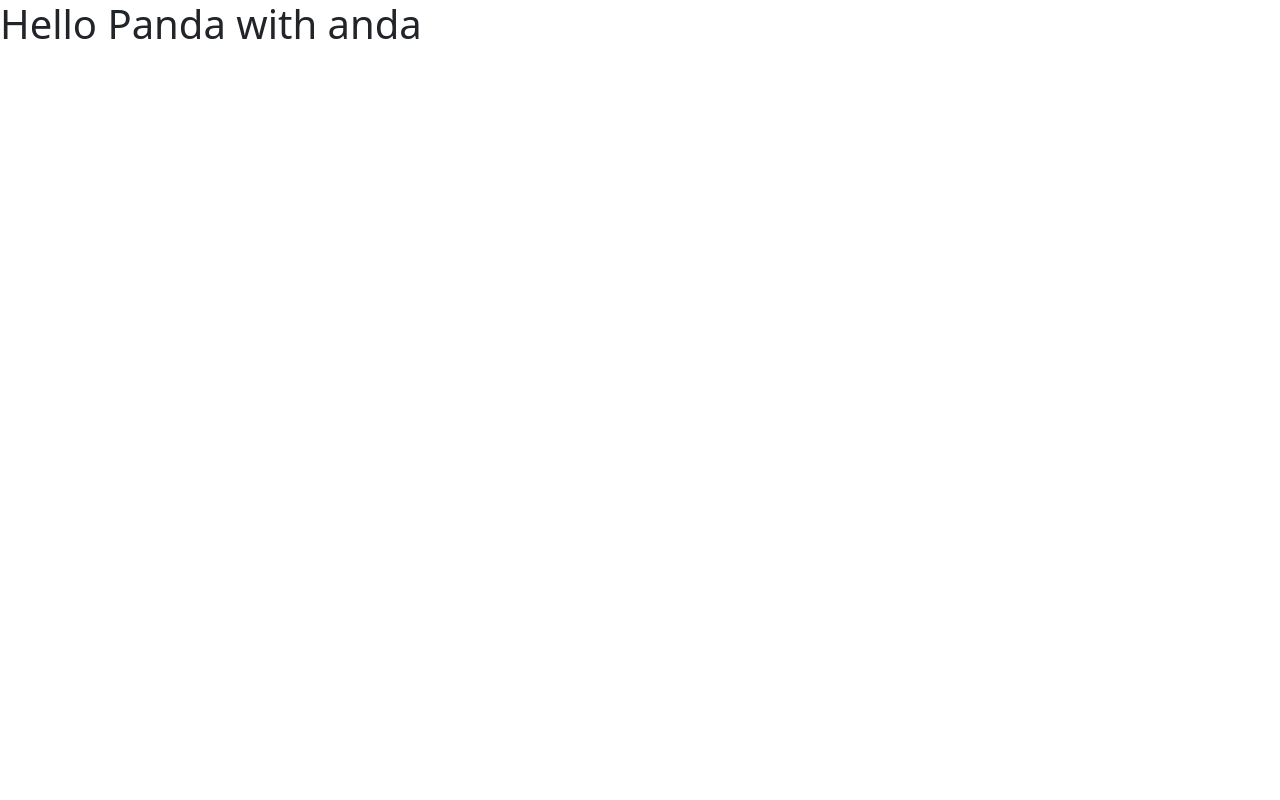
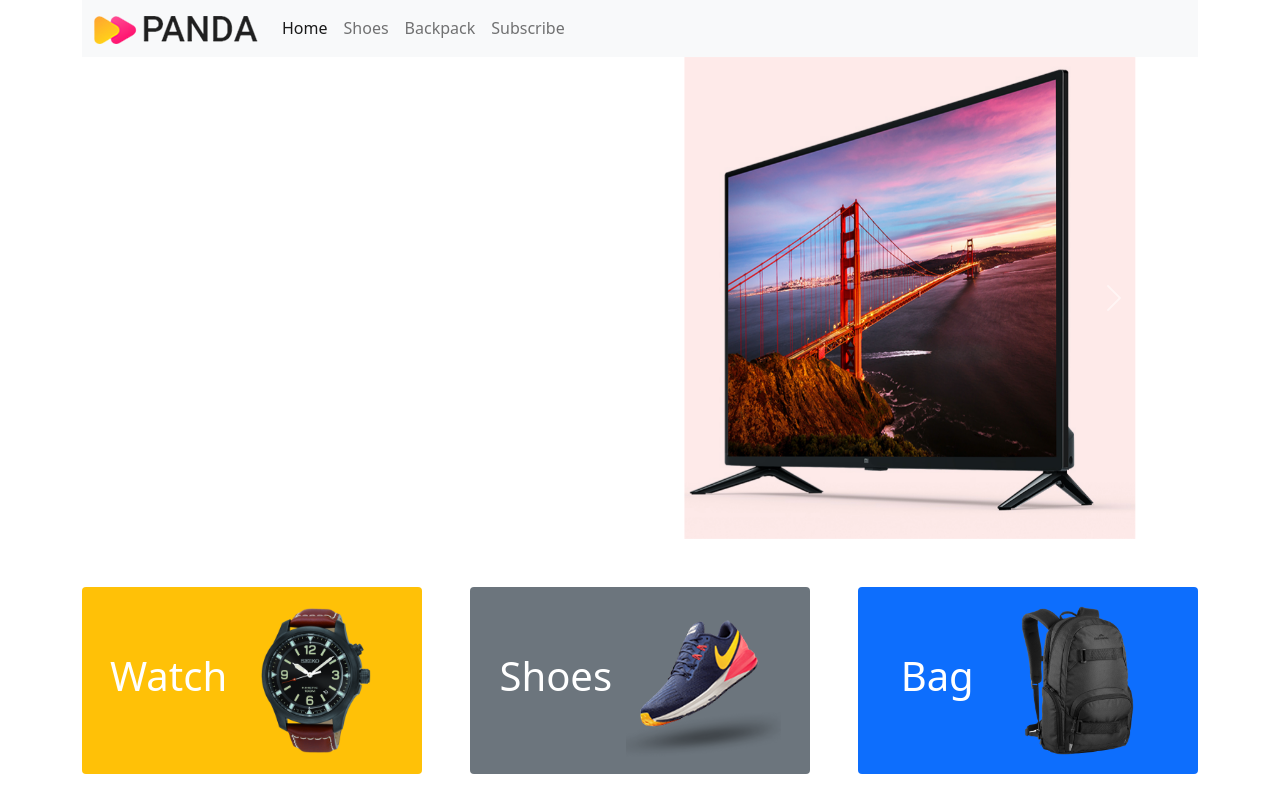
Before and after one commit to faisalimroz/panda-commerce, a plain HTML site: page index.html in a window 1280 px wide. Drawn offline with nearby package versions, Linux system fonts and the light colour scheme.

Commit message:
second commit

```diff
--- a/index.html
+++ b/index.html
@@ -8,7 +8,93 @@
 
 </head>
 <body>
-    <h1>Hello Panda with anda </h1>
+    <header class="container">
+    <nav class="navbar navbar-expand-lg navbar-light bg-light">
+        <div class="container-fluid">
+          <a class="navbar-brand" href="#">
+              <img src="images/logo.png">
+          </a>
+          <button class="navbar-toggler" type="button" data-bs-toggle="collapse" data-bs-target="#navbarNavAltMarkup" aria-controls="navbarNavAltMarkup" aria-expanded="false" aria-label="Toggle navigation">
+            <span class="navbar-toggler-icon"></span>
+          </button>
+          <div class="collapse navbar-collapse" id="navbarNavAltMarkup">
+            <div class="navbar-nav">
+              <a class="nav-link active" aria-current="page" href="#">Home</a>
+              <a class="nav-link" href="#">Shoes</a>
+              <a class="nav-link" href="#">Backpack</a>
+              <a class="nav-link" href="#" tabindex="-1" aria-disabled="true">Subscribe</a>
+            </div>
+          </div>
+        </div>
+      </nav>
+      <div id="carouselExampleControls" class="carousel slide" data-bs-ride="carousel">
+        <div class="carousel-inner">
+          <div class="carousel-item active">
+             <div class="row">
+                 <div class="col-md-7">
+
+                 </div>
+                 <div class="col-md-5">
+                    <img src="images/banner-images/tv.png" class="d-block w-100" alt="...">
+                 </div>
+             </div>
+          </div>
+          <div class="carousel-item">
+            <div class="row">
+                <div class="col-md-7">
+
+
+                </div>
+                <div class="col-md-5">
+                    <img src="images/banner-images/headphone.png" class="d-block w-100" alt="...">
+                </div>
+            </div>
+          </div>
+          <div class="carousel-item">
+           <div class="row">
+               <div class="col-md-7">
+
+               </div>
+               <div class="col-md-5">
+                <img src="images/banner-images/xbox.png" class="d-block w-100" alt="...">
+               </div>
+           </div>
+          </div>
+        </div>
+        <a class="carousel-control-prev" href="#carouselExampleControls" role="button" data-bs-slide="prev">
+          <span class="carousel-control-prev-icon" aria-hidden="true"></span>
+          <span class="visually-hidden">Previous</span>
+        </a>
+        <a class="carousel-control-next" href="#carouselExampleControls" role="button" data-bs-slide="next">
+          <span class="carousel-control-next-icon" aria-hidden="true"></span>
+          <span class="visually-hidden">Next</span>
+        </a>
+      </div>
+    </header>
+    <main>
+      <section class="container overflow-hidden mt-5">
+        <div class="row gx-5">
+          <div class="col">
+           <div class="p-3 rounded bg-warning d-flex align-items-center justify-content-evenly">
+             <h1 class="text-white">Watch</h1>
+             <img src="images/categories/watch.png">
+           </div>
+          </div>
+          <div class="col">
+            <div class="p-3 rounded bg-secondary d-flex align-items-center justify-content-evenly">
+              <h1 class="text-white">Shoes</h1>
+              <img src="images/categories/shoes.png">
+            </div>
+          </div>
+          <div class="col">
+            <div class="p-3 rounded bg-primary d-flex align-items-center justify-content-evenly">
+              <h1 class="text-white">Bag</h1>
+              <img src="images/categories/bag.png">
+            </div>
+          </div>
+        </div>
+      </section>
+    </main>
     <script src="https://cdn.jsdelivr.net/npm/bootstrap@5.0.0-beta1/dist/js/bootstrap.bundle.min.js" integrity="sha384-ygbV9kiqUc6oa4msXn9868pTtWMgiQaeYH7/t7LECLbyPA2x65Kgf80OJFdroafW" crossorigin="anonymous"></script>
 </body>
 </html>
```
